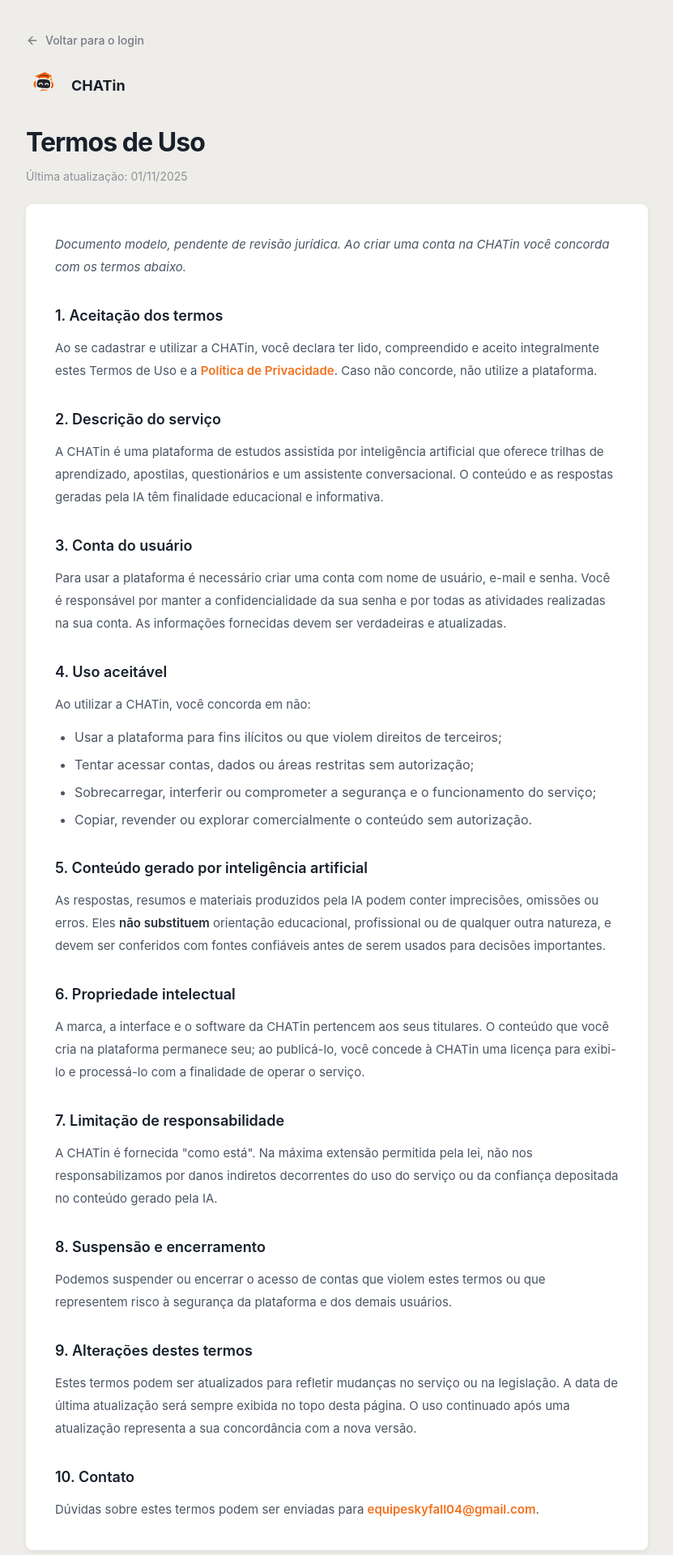
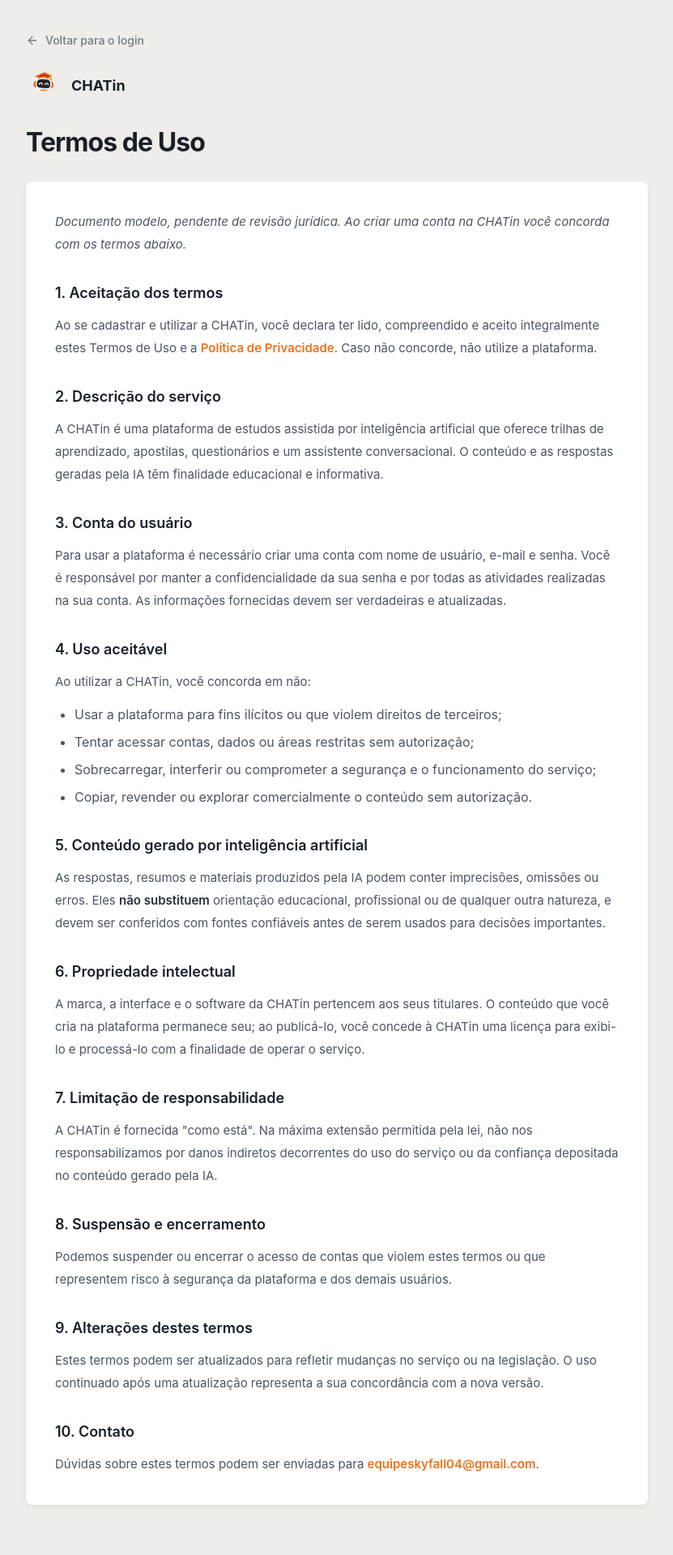
Before and after one commit to Equipe-Skyfall/chatin-front, a Next.js app: page /termos in a window 1280 px wide. Shown: the top 1920 px of the page at 81% size, without its empty margins (224-1055 px from the left). After the commit the page ends 1898 px from the top, so only its background shows below. Built offline with nearby package versions, Linux system fonts and the light colour scheme.

Commit message:
FIX - Remove o campo de última atualização das páginas legais

```diff
--- a/src/app/privacidade/page.tsx
+++ b/src/app/privacidade/page.tsx
@@ -1,10 +1,9 @@
 import { LegalLayout } from "@/components/legal_components/legal_layout";
 import { PoliticaPrivacidadeContent } from "@/components/legal_components/politica_privacidade_content";
-import { POLITICA_ATUALIZADA_EM } from "@/lib/lgpd";
 
 export default function PrivacidadePage() {
   return (
-    <LegalLayout titulo="Política de Privacidade" atualizadoEm={POLITICA_ATUALIZADA_EM}>
+    <LegalLayout titulo="Política de Privacidade">
       <PoliticaPrivacidadeContent />
     </LegalLayout>
   );
--- a/src/app/termos/page.tsx
+++ b/src/app/termos/page.tsx
@@ -1,10 +1,9 @@
 import { LegalLayout } from "@/components/legal_components/legal_layout";
 import { TermosUsoContent } from "@/components/legal_components/termos_uso_content";
-import { TERMOS_ATUALIZADOS_EM } from "@/lib/lgpd";
 
 export default function TermosPage() {
   return (
-    <LegalLayout titulo="Termos de Uso" atualizadoEm={TERMOS_ATUALIZADOS_EM}>
+    <LegalLayout titulo="Termos de Uso">
       <TermosUsoContent />
     </LegalLayout>
   );
--- a/src/components/legal_components/legal_layout.tsx
+++ b/src/components/legal_components/legal_layout.tsx
@@ -5,11 +5,10 @@ import { ArrowLeft } from "lucide-react";
 
 interface LegalLayoutProps {
   titulo: string;
-  atualizadoEm: string;
   children: ReactNode;
 }
 
-export function LegalLayout({ titulo, atualizadoEm, children }: LegalLayoutProps) {
+export function LegalLayout({ titulo, children }: LegalLayoutProps) {
   return (
     <main className="min-h-screen bg-surface px-6 py-10 text-[#18202b] sm:px-10">
       <div className="mx-auto w-full max-w-3xl">
@@ -34,7 +33,6 @@ export function LegalLayout({ titulo, atualizadoEm, children }: LegalLayoutProps
 
         <header className="mb-6">
           <h1 className="font-display text-[32px] font-bold tracking-[-.03em]">{titulo}</h1>
-          <p className="mt-2 text-sm text-[#8b929b]">Última atualização: {atualizadoEm}</p>
         </header>
 
         <article className="rounded-lg bg-white p-6 shadow-neo-raised sm:p-9 [&>*:first-child]:mt-0 [&_a]:font-semibold [&_a]:text-orange [&_a:hover]:underline [&_h2]:mt-8 [&_h2]:font-display [&_h2]:text-lg [&_h2]:font-semibold [&_h2]:text-[#18202b] [&_li]:leading-7 [&_li]:text-[#4b5563] [&_p]:mt-3 [&_p]:text-[15px] [&_p]:leading-7 [&_p]:text-[#4b5563] [&_strong]:font-semibold [&_strong]:text-[#27303a] [&_ul]:mt-3 [&_ul]:list-disc [&_ul]:space-y-1.5 [&_ul]:pl-6">
--- a/src/components/legal_components/politica_privacidade_content.tsx
+++ b/src/components/legal_components/politica_privacidade_content.tsx
@@ -110,10 +110,7 @@ export function PoliticaPrivacidadeContent() {
       </p>
 
       <h2>11. Alterações desta política</h2>
-      <p>
-        Esta política pode ser atualizada periodicamente. A data de última atualização é sempre exibida no topo
-        desta página.
-      </p>
+      <p>Esta política pode ser atualizada periodicamente.</p>
 
       <p>
         Veja também os nossos <Link href="/termos">Termos de Uso</Link>.
--- a/src/components/legal_components/termos_uso_content.tsx
+++ b/src/components/legal_components/termos_uso_content.tsx
@@ -70,9 +70,8 @@ export function TermosUsoContent() {
 
       <h2>9. Alterações destes termos</h2>
       <p>
-        Estes termos podem ser atualizados para refletir mudanças no serviço ou na legislação. A data de
-        última atualização será sempre exibida no topo desta página. O uso continuado após uma atualização
-        representa a sua concordância com a nova versão.
+        Estes termos podem ser atualizados para refletir mudanças no serviço ou na legislação. O uso continuado
+        após uma atualização representa a sua concordância com a nova versão.
       </p>
 
       <h2>10. Contato</h2>
--- a/src/lib/lgpd.ts
+++ b/src/lib/lgpd.ts
@@ -1,6 +1,4 @@
 export const CONTATO_EMAIL = "equipeskyfall04@gmail.com";
-export const POLITICA_ATUALIZADA_EM = "01/11/2025";
-export const TERMOS_ATUALIZADOS_EM = "01/11/2025";
 
 export const DIREITOS_TITULAR = [
   "Confirmação da existência de tratamento;",
```
Also changed, not shown: 2 other files (tests, documents, lock files or other folders).
